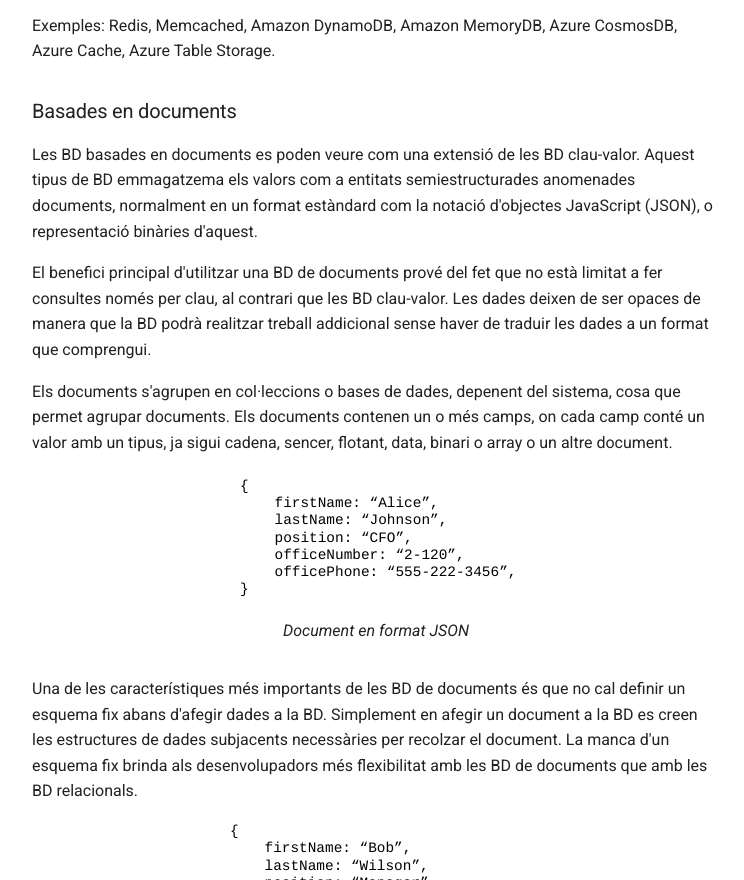
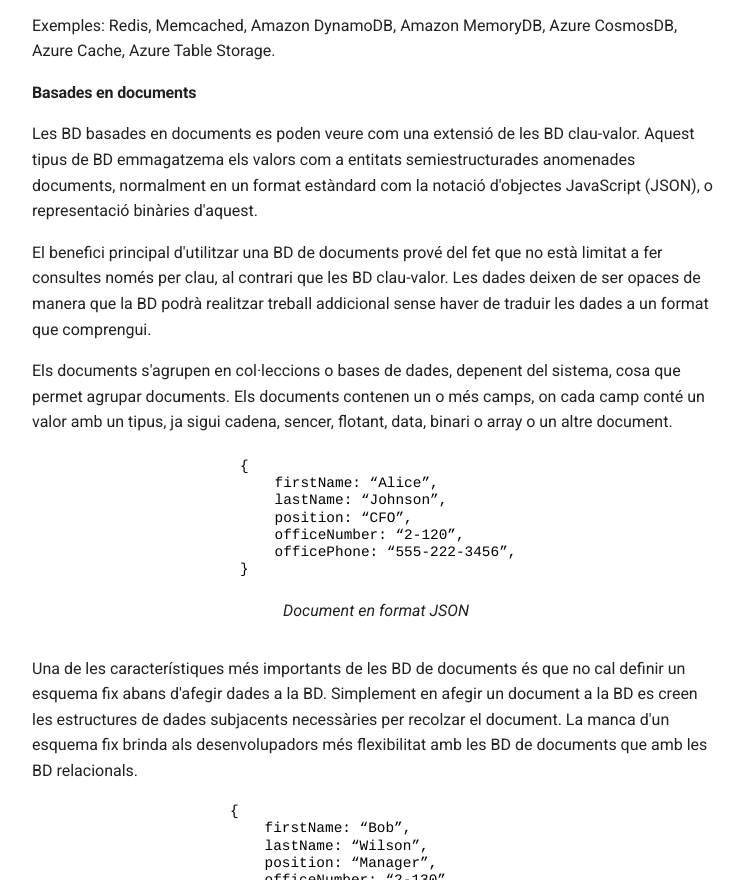
Before and after one commit to d-ortegaparrilla/asgbd, a plain HTML site: page UT1/introduccio.html in a window 1280 px wide. Shown: the part 5231-6111 px from the top of the page, without its empty margins (264-1008 px from the left). Drawn offline with Linux system fonts and the light colour scheme.

Commit message:
Deployed  with MkDocs version: 1.6.1

```diff
--- a/UT1/introduccio.html
+++ b/UT1/introduccio.html
@@ -327,17 +327,17 @@
 
 </li>
 
-      </ul>
-    </nav>
-
-</li>
-
           <li class="md-nav__item">
   <a href="#basades-en-documents" class="md-nav__link">
     <span class="md-ellipsis">
       Basades en documents
     </span>
   </a>
+
+</li>
+
+      </ul>
+    </nav>
 
 </li>
 
@@ -483,17 +483,17 @@
 
 </li>
 
-      </ul>
-    </nav>
-
-</li>
-
           <li class="md-nav__item">
   <a href="#basades-en-documents" class="md-nav__link">
     <span class="md-ellipsis">
       Basades en documents
     </span>
   </a>
+
+</li>
+
+      </ul>
+    </nav>
 
 </li>
 
@@ -596,7 +596,7 @@
 <li>Emmagatzament d'objectes grans, com ara imatges i arxius d'audio.</li>
 </ul>
 <p>Exemples: Redis, Memcached, Amazon DynamoDB, Amazon MemoryDB, Azure CosmosDB, Azure Cache, Azure Table Storage.</p>
-<h3 id="basades-en-documents">Basades en documents</h3>
+<h4 id="basades-en-documents">Basades en documents</h4>
 <p>Les BD basades en documents es poden veure com una extensió de les BD clau-valor. Aquest tipus de BD emmagatzema els valors com a entitats semiestructurades anomenades documents, normalment en un format estàndard com la notació d'objectes JavaScript (JSON), o representació binàries d'aquest.</p>
 <p>El benefici principal d'utilitzar una BD de documents prové del fet que no està limitat a fer consultes només per clau, al contrari que les BD clau-valor. Les dades deixen de ser opaces de manera que la BD podrà realitzar treball addicional sense haver de traduir les dades a un format que comprengui.</p>
 <p>Els documents s'agrupen en col·leccions o bases de dades, depenent del sistema, cosa que permet agrupar documents.
```
